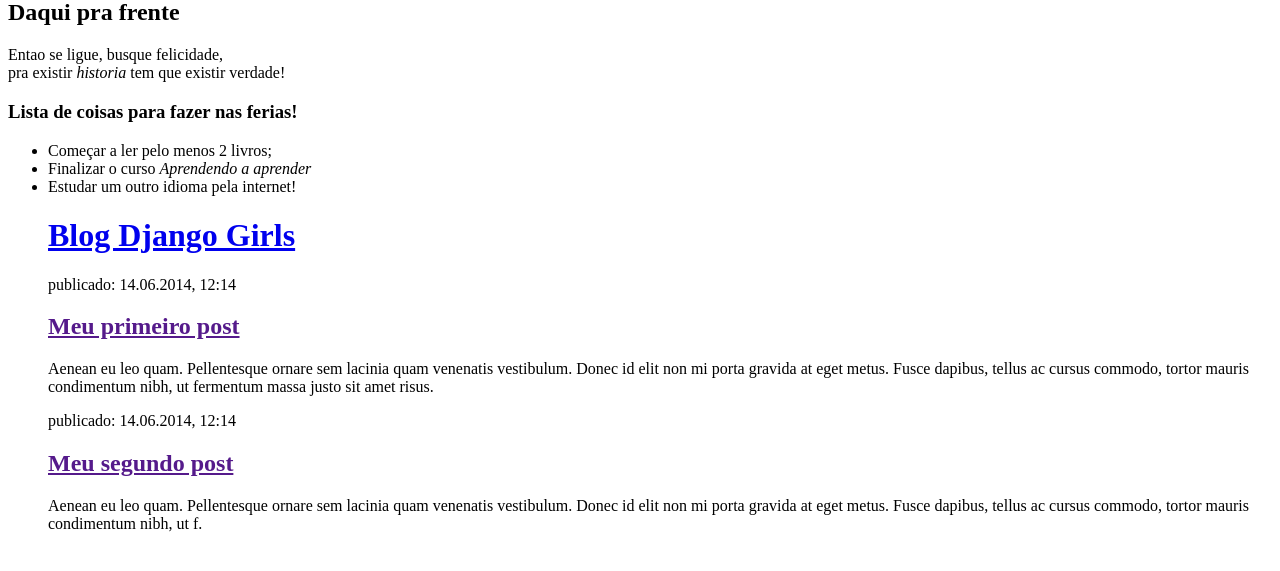
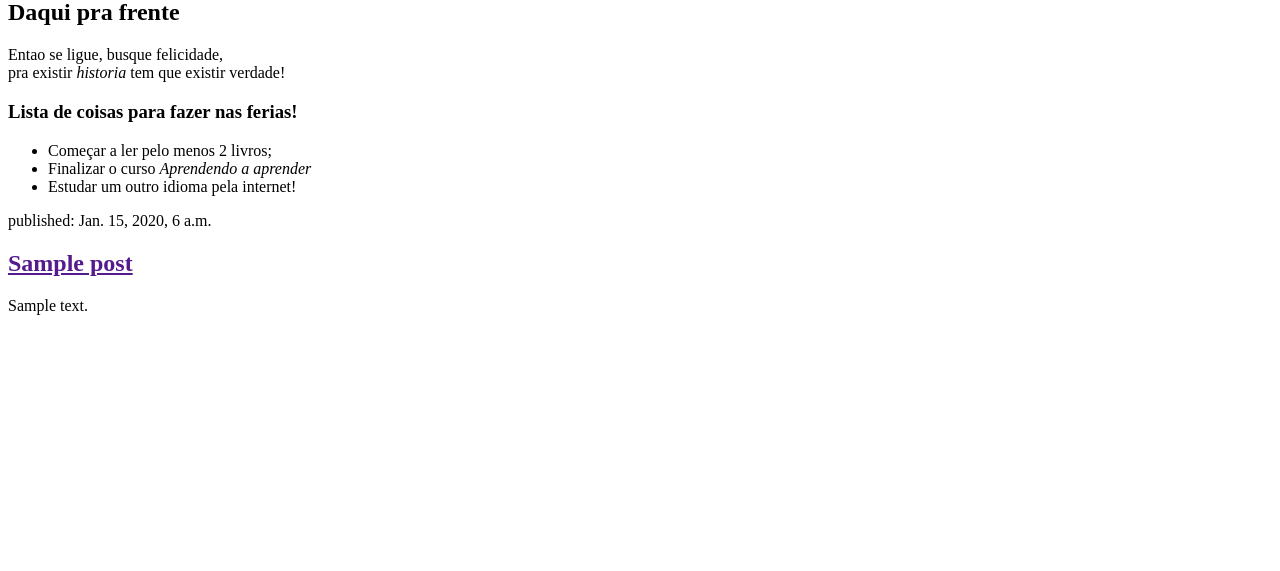
Before and after one commit to felipegetulio/Tutorial-Django-Blog, a Django app: template blog/templates/blog/post_list.html in a window 1280 px wide. Shown: the part 139-710 px from the top of the page. Run offline with Django 3.2, Linux system fonts and the light colour scheme; the template is opened without the code that fills it: values that come from a table or form of the project are taken from there, others are empty; tables that the repository leaves empty hold one stand-in row (values such as "Sample post").

Commit message:
Modified templates to display posts from database.

```diff
--- a/blog/templates/blog/post_list.html
+++ b/blog/templates/blog/post_list.html
@@ -21,25 +21,13 @@
 			<li>Estudar um outro idioma pela internet!</li>
 		</ul>
 
-		<dir>
-			<div>
-            <h1><a href="/">Blog Django Girls</a></h1>
-        </div>
-
-        <div>
-            <p>publicado: 14.06.2014, 12:14</p>
-            <h2><a href="">Meu primeiro post</a></h2>
-            <p>Aenean eu leo quam. Pellentesque ornare sem lacinia quam venenatis vestibulum. Donec id elit non mi porta gravida at eget metus. Fusce dapibus, tellus ac cursus commodo, tortor mauris condimentum nibh, ut fermentum massa justo sit amet risus.</p>
-        </div>
-
-        <div>
-            <p>publicado: 14.06.2014, 12:14</p>
-            <h2><a href="">Meu segundo post</a></h2>
-            <p>Aenean eu leo quam. Pellentesque ornare sem lacinia quam venenatis vestibulum. Donec id elit non mi porta gravida at eget metus. Fusce dapibus, tellus ac cursus commodo, tortor mauris condimentum nibh, ut f.</p>
-        </div>
-
-
-		</dir>
+		{% for post in posts %}
+    		<div>
+		        <p>published: {{ post.published_date }}</p>
+		        <h2><a href="">{{ post.title }}</a></h2>
+		        <p>{{ post.text|linebreaksbr }}</p>
+		    </div>
+		{% endfor %}
 
 	</body>
 
--- a/blog/views.py
+++ b/blog/views.py
@@ -1,5 +1,7 @@
 from django.shortcuts import render
-
+from django.utils import timezone
+from .models import Post
 # Create your views here.
 def post_list(request):
-	return render(request, 'blog/post_list.html', {})
+	posts = Post.objects.filter(published_date__lte=timezone.now()).order_by('published_date')
+	return render(request, 'blog/post_list.html', {'posts': posts})
```
